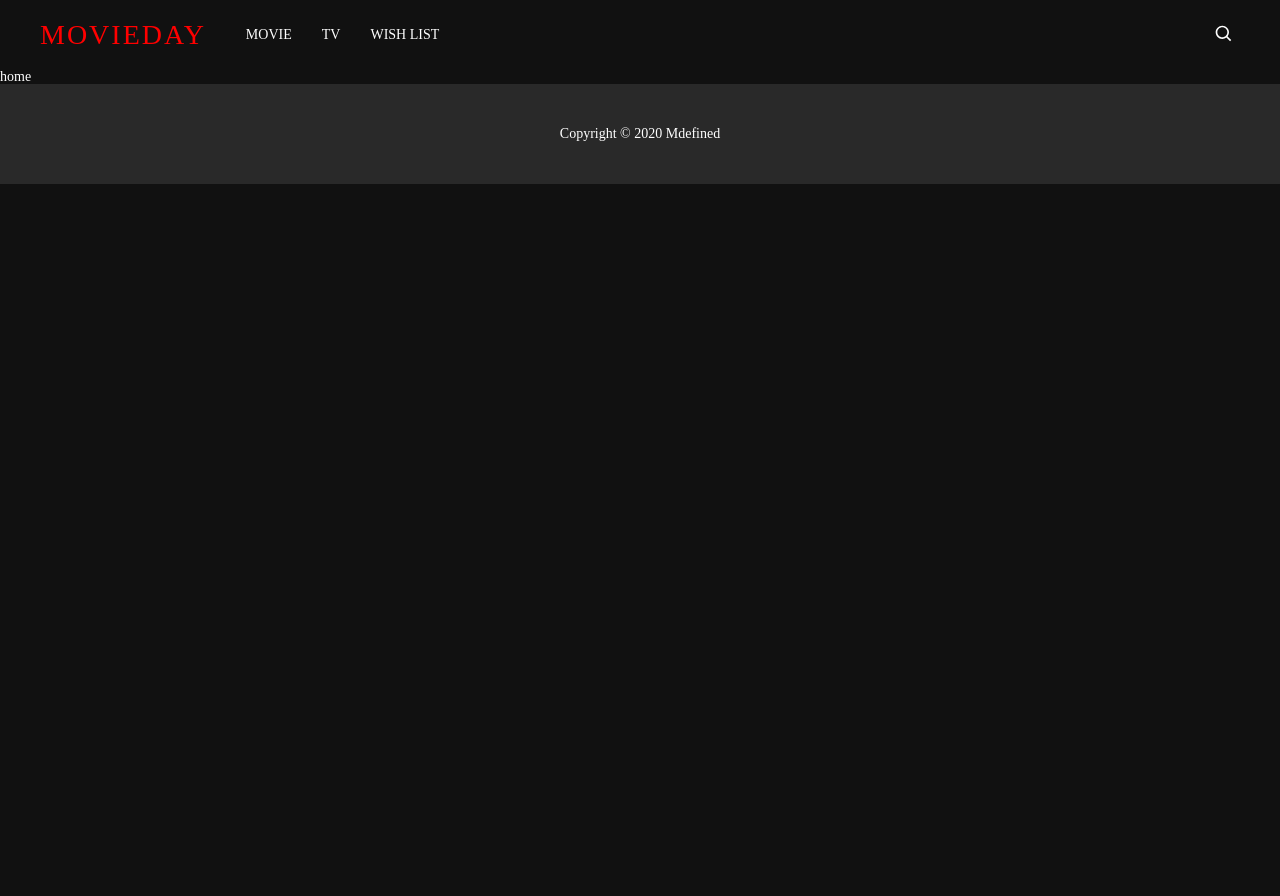
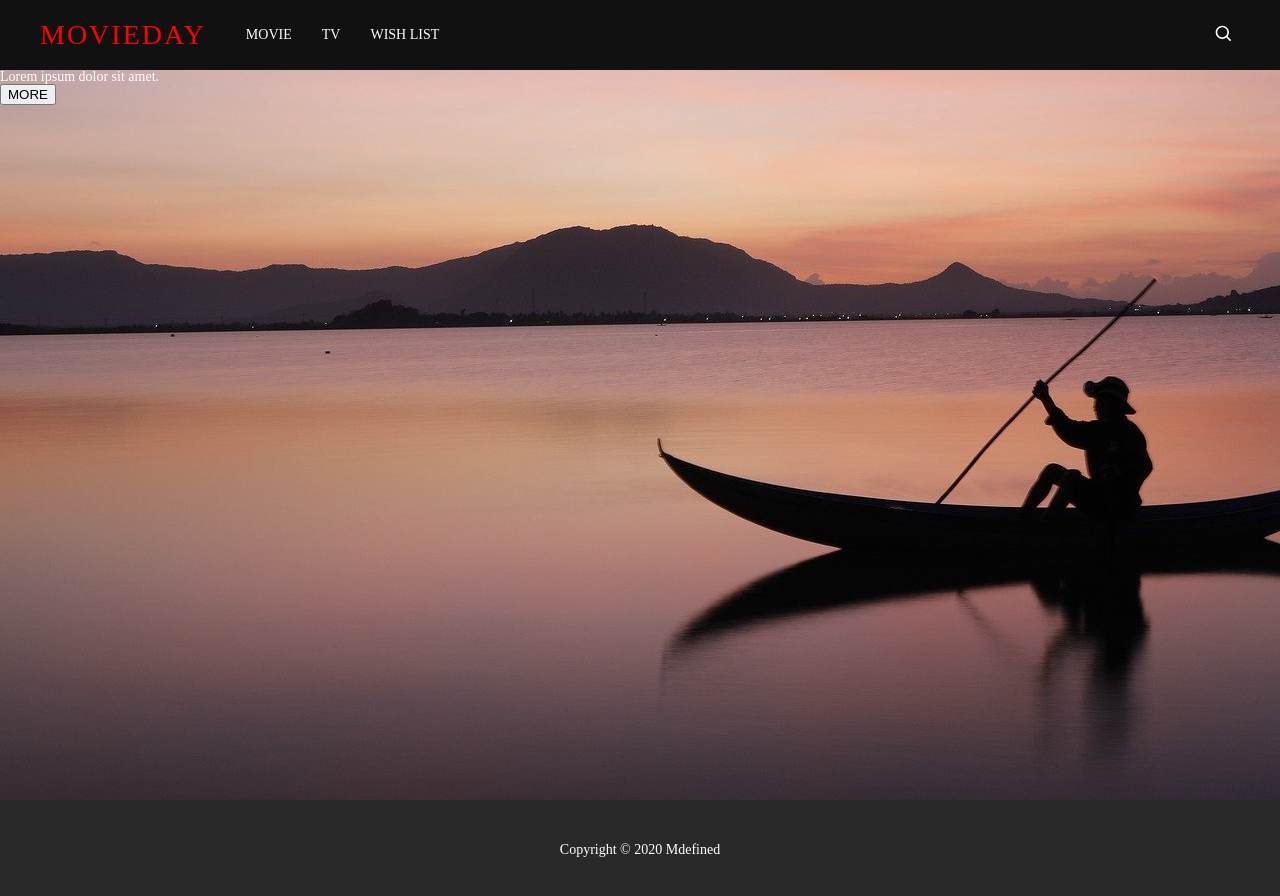
Before and after one commit to Mdefined/movie-project, a React (Create React App) app: page / in a window 1280 px wide. Shown: the top 896 px of the page. Before the commit the page ends 800 px from the top, so only its background shows below. Built offline with nearby package versions, Linux system fonts and the light colour scheme; a web font is replaced by a local one.

Commit message:
home css

```diff
--- a/src/components/App.js
+++ b/src/components/App.js
@@ -1,15 +1,23 @@
 import Routers from '../components/Router'
 import Footer from './Footer';
 import GlobalStyles from './GlobalStyles';
+import styled from 'styled-components';
 
+const Mainwrap = styled.div`
+  width:100%;
+  height:100vh;
+  display:flex;
+  flex-direction:column;
+`;
 
 function App() {
   return (
-    <>
+
+    <Mainwrap>
       <Routers />
       <Footer />
       <GlobalStyles />
-    </>
+    </Mainwrap>
   );
 }
 
--- a/src/components/GlobalStyles.js
+++ b/src/components/GlobalStyles.js
@@ -6,7 +6,8 @@ const GlobalStyles = createGlobalStyle`
     a{text-decoration:none; color:inherit;}
 
     *{box-sizing:border-box;}
-    body{font-size:14px; color:#fff; background-color:#111; padding-top:70px;}
+    body{width:100%; height:100vh; font-size:14px; color:#fff; background-color:#111; overflow-wrap: break-word;}
+    #root{width:100%; height:100%;}
     button{outline:none; cursor:pointer;}
 `;
 
--- a/src/routes/Home.jsx
+++ b/src/routes/Home.jsx
@@ -1 +1,28 @@
-export default () => "home";
+import React from 'react';
+import styled from 'styled-components';
+
+const HomeWrap = styled.div`
+    width:100%;
+    height:100%;
+    padding-top:70px;
+    .img-box{
+        width:100%; height:800px; overflow:hidden;
+        background:url("/img/img.jpg")no-repeat center center;
+        img{width:100%;}
+    }
+`;
+
+function Home(){
+    return(
+        <HomeWrap>
+            <div class="img-box">
+                <h2>Lorem ipsum dolor sit amet.</h2>
+                <button>MORE</button>
+            </div>
+        </HomeWrap>
+
+    );
+}
+
+
+export default Home;
```
Also changed, not shown: public/img/img.jpg (added), 1 other file (tests, documents, lock files or other folders).
